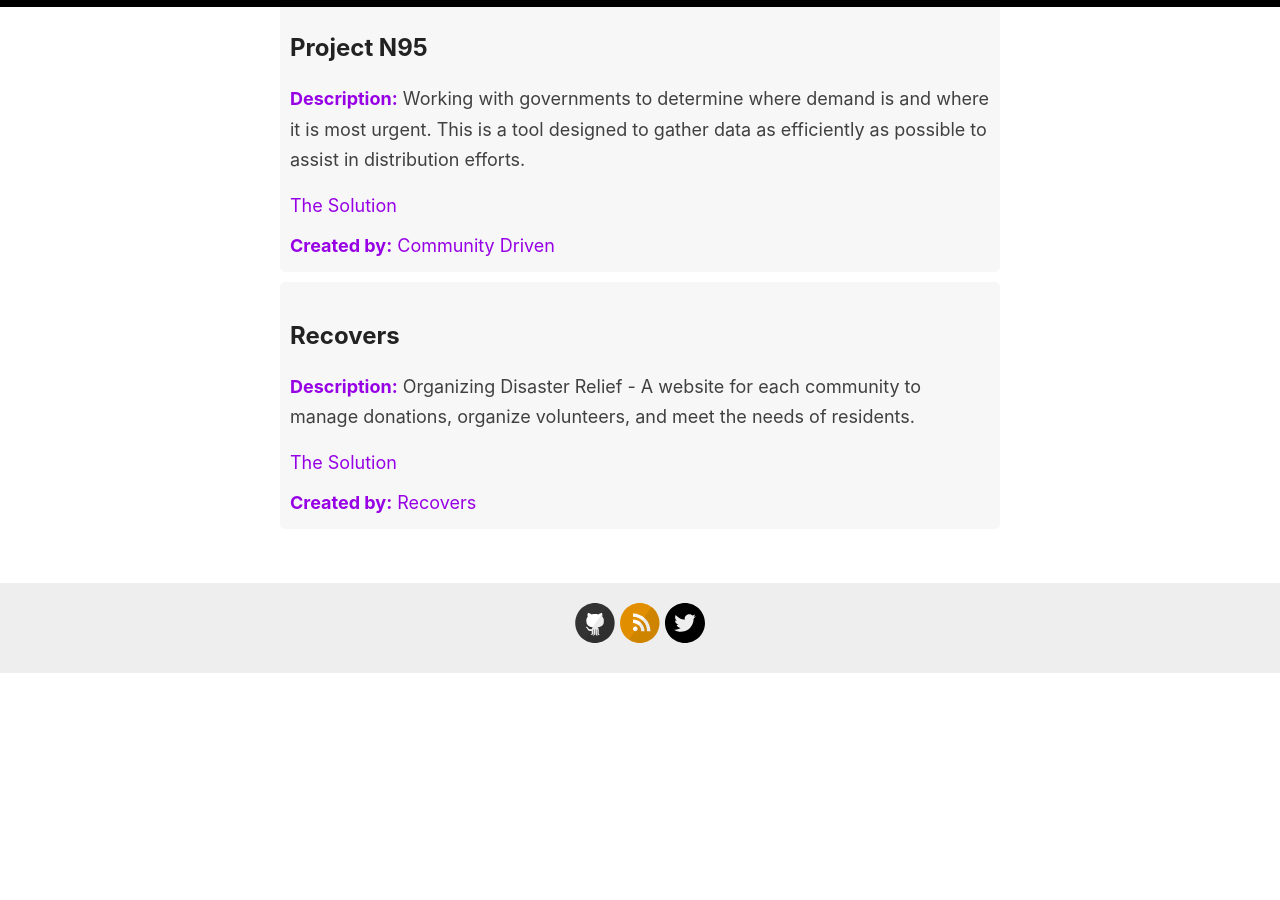
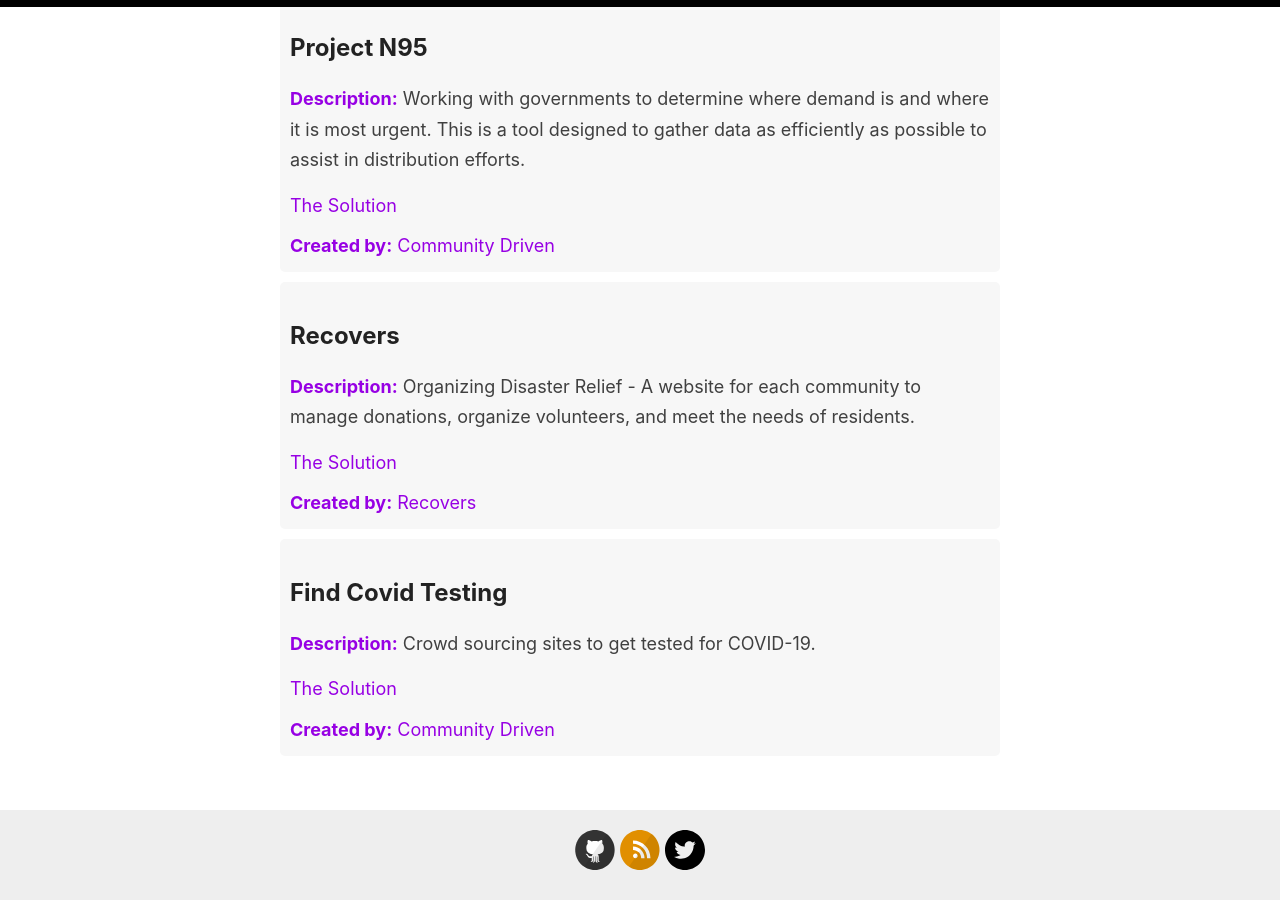
Before and after one commit to justinlewis/covid19-actionables, a Jekyll site: the page built from index.html, in a window 1280 px wide and 900 px high, scrolled down 2772 px. Built offline with Jekyll 4.4.1, drawn with Linux system fonts in a browser that asks for light colours; nearby versions of some CDN libraries; the list of posts is cut into pages by our own code; before the commit the page ends 3445 px from its top, so only the background shows below that.

Commit message:
added find covid testing

```diff
--- a/_data/opensource-solutions.yml
+++ b/_data/opensource-solutions.yml
@@ -70,3 +70,9 @@
   description: Organizing Disaster Relief - A website for each community to manage donations, organize volunteers, and meet the needs of residents.
   company: Recovers
   companylink: https://recovers.org/
+
+- title: Find Covid Testing
+  link: https://findcovidtesting.com/
+  description: Crowd sourcing sites to get tested for COVID-19.
+  company: Community Driven
+  companylink: https://findcovidtesting.com/
```
